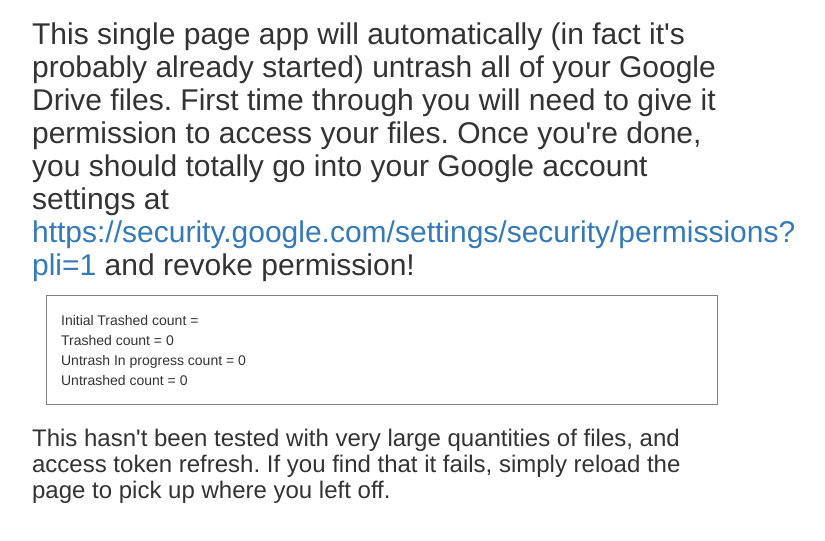
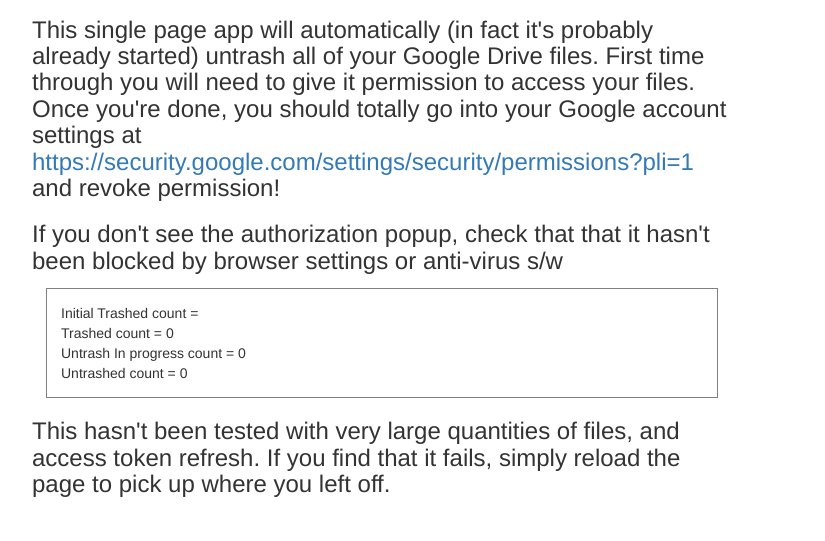
Before and after one commit to pinoyyid/drive-untrash, a website: page app/index.html in a window 1280 px wide. Shown: the part 83-624 px from the top of the page, without its empty margins (258-1083 px from the left). Drawn offline with Linux system fonts and the light colour scheme; some packages are replaced by stand-ins of ours; files that its build step writes are made by us from their sources; no server answers.

Commit message:
comments

```diff
--- a/app/views/main.html
+++ b/app/views/main.html
@@ -1,8 +1,9 @@
 <div>
 	<h1>Google Drive Untrasher</h1>
-	<h2>This single page app will automatically (in fact it's probably already started) untrash all of your Google Drive files.
+	<h3>This single page app will automatically (in fact it's probably already started) untrash all of your Google Drive files.
           First time through you will need to give it permission to access your files. Once you're done, you should totally go into your
-          Google account settings at <a href="https://security.google.com/settings/security/permissions?pli=1">https://security.google.com/settings/security/permissions?pli=1</a> and revoke permission!</h2>
+          Google account settings at <a href="https://security.google.com/settings/security/permissions?pli=1">https://security.google.com/settings/security/permissions?pli=1</a> and revoke permission!</h3>
+        <h3>If you don't see the authorization popup, check that that it hasn't been blocked by browser settings or anti-virus s/w</h3>
 
         <div style="margin:1em; padding:1em; border: 1px solid grey">
         <div>Initial Trashed count = {{vmm.dm.initialTrashedCount}}</div>
```
